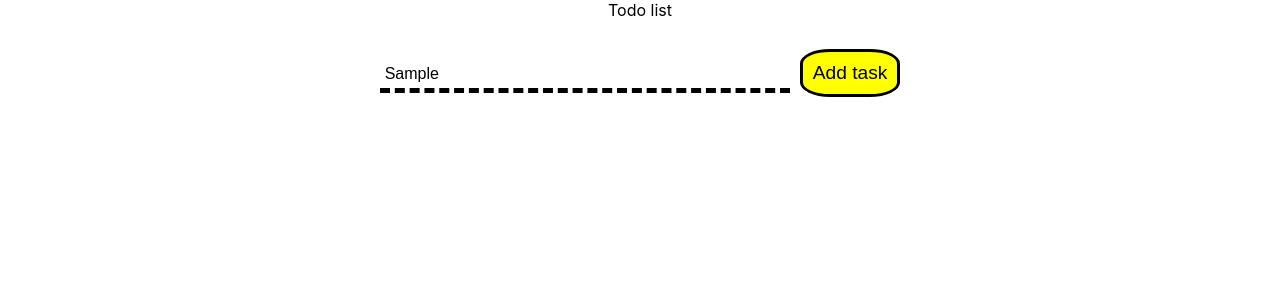
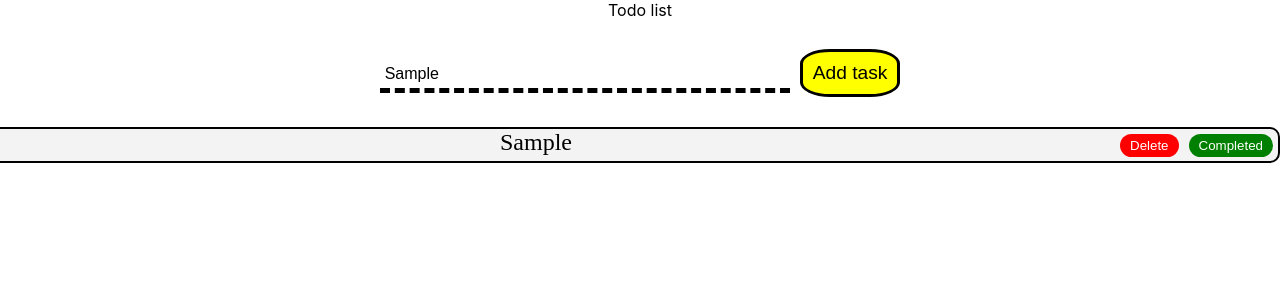
Before and after one commit to apeksha2697/todo, a React (Create React App) app: page / in a window 1280 px wide. Both pictures are taken after typing "Sample" into the empty fields and a click on the button "Add task". Shown: the top 300 px of the page. Built offline with nearby package versions, Linux system fonts and the light colour scheme.

Commit message:
added method to delete a task

```diff
--- a/src/component/TodoApp.js
+++ b/src/component/TodoApp.js
@@ -20,6 +20,11 @@
     }
   };
 
+  const deletetask = (e, id) => {
+    e.preventDefault();
+    setTaskList(tasklist.filter(t => t.id !== id));
+  };
+
   return (
     <div className='todo'>
       <input
@@ -29,6 +34,23 @@
       onChange = {(e) => handleChange(e)}
       placeholder='Add task here' />
       <button className='add-btn' onClick={AddTask}>Add task</button>
+      {tasklist !== [] ?
+      <ul>
+        {tasklist.map(t =>
+          <li className='listitem'>
+            {t.value}
+            <button className='completed'>Completed</button>
+            <button
+              className='delete'
+              onClick={e => deletetask(e, t.id)}>
+                Delete
+            </button>
+          </li>
+          )}
+
+      </ul>
+
+      : null}
     </div>
   );
 };
```
